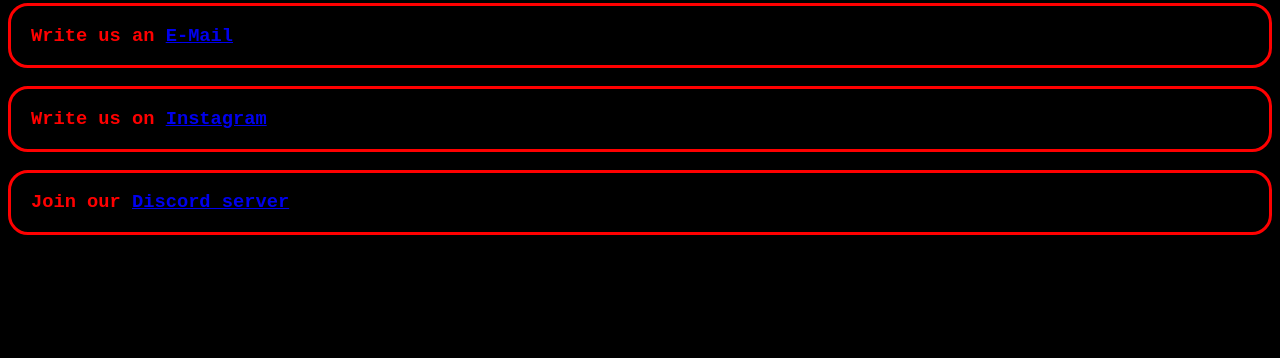
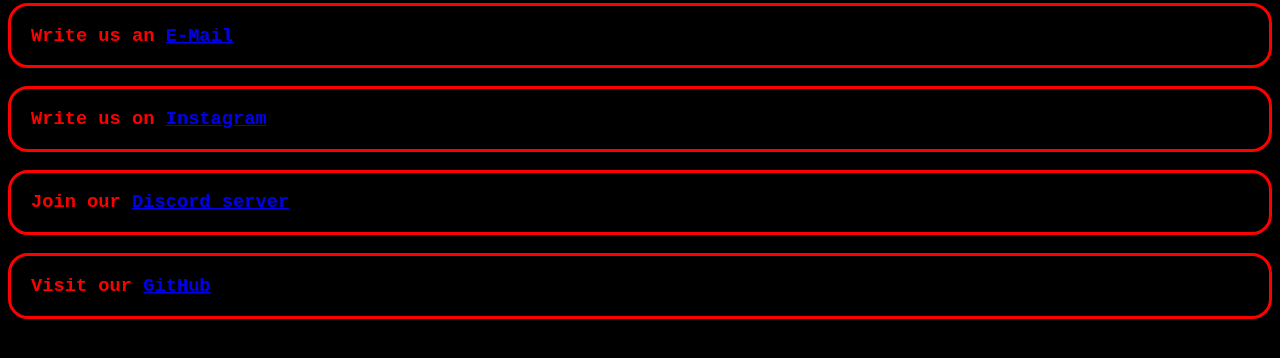
Before and after one commit to Oxymora-Client/Oxymora-Client.github.io, a plain HTML site: page support.html in a window 1280 px wide. Shown: the part 112-470 px from the top of the page. Drawn offline with Linux system fonts and the light colour scheme.

Commit message:
Update support.html

```diff
--- a/support.html
+++ b/support.html
@@ -15,6 +15,7 @@
  <div><h3>Write us on <a href="https://instagram.com/oxymora_client" target="_blank">Instagram</a></h3></div>
  <br>
  <div><h3>Join our <a href="https://discord.gg/nZPfQP96" target="_blank">Discord server</a></h3></div>
-
+ <br>
+ <div><h3>Visit our <a href="https://github.com/Oxymora-Client" target="_blank">GitHub</a></h3></div>
 </body>
 </html>
```
